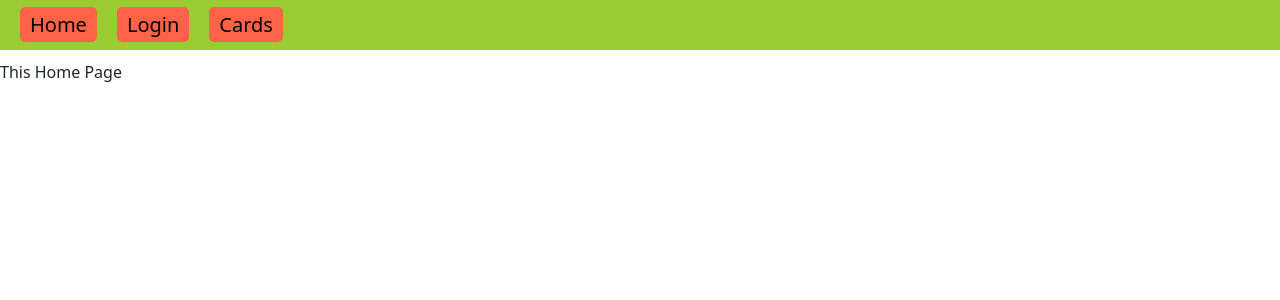
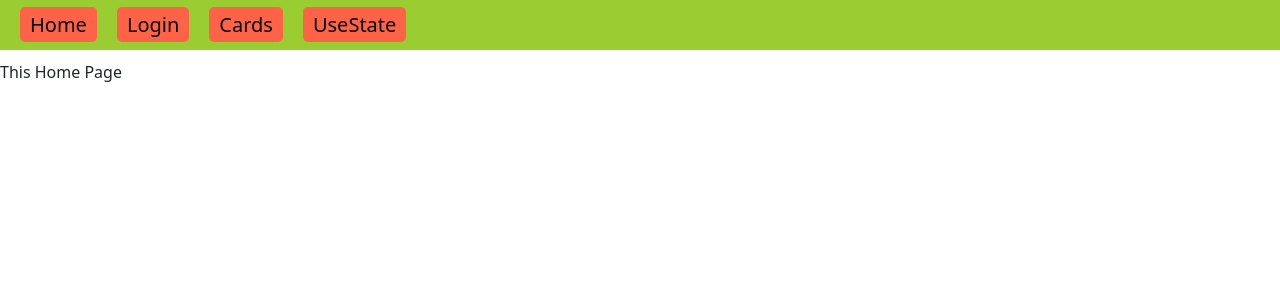
Before and after one commit to gkusumbe7/react-project1, a React (Create React App) app: page / in a window 1280 px wide. Shown: the top 300 px of the page. Built offline with nearby package versions, Linux system fonts and the light colour scheme.

Commit message:
Added UseState Component

```diff
--- a/src/App.js
+++ b/src/App.js
@@ -3,6 +3,7 @@ import { BrowserRouter , Routes , Route  } from 'react-router-dom';
 import Home from './Components/Home';
 import LoginPage from './Components/LoginPage';
 import Cards from './Components/Cards';
+import UseState from './Components/UseState';
 
 function App() {
   return (
@@ -12,6 +13,7 @@ function App() {
              <Route  path="/" element={<Home/>}>Home</Route>
              <Route path="/Login" element={<LoginPage/>}>LoginPage</Route>
              <Route path="/Cards"  element={<Cards/>}>Cards</Route>
+             <Route path="/UseState" element={<UseState/>}>UseState</Route>
          </Routes>
       </BrowserRouter>
     </>
--- a/src/Components/Navbar.js
+++ b/src/Components/Navbar.js
@@ -13,6 +13,9 @@ function Navbar(){
       <Link to="/Cards" className="nav-menu">
         Cards
       </Link>
+      <Link to="/UseState" className="nav-menu">
+        UseState
+      </Link>
     </div>
     </>
   );
--- /dev/null
+++ b/src/Components/UseState.js
@@ -0,0 +1,7 @@
+import "./UseState.css";
+function UseState(){
+    return(<>
+    <div><h1>example of useState </h1> </div>
+    </>);
+};
+export default UseState;
```
Also changed, not shown: src/Components/UseState.css (added).
